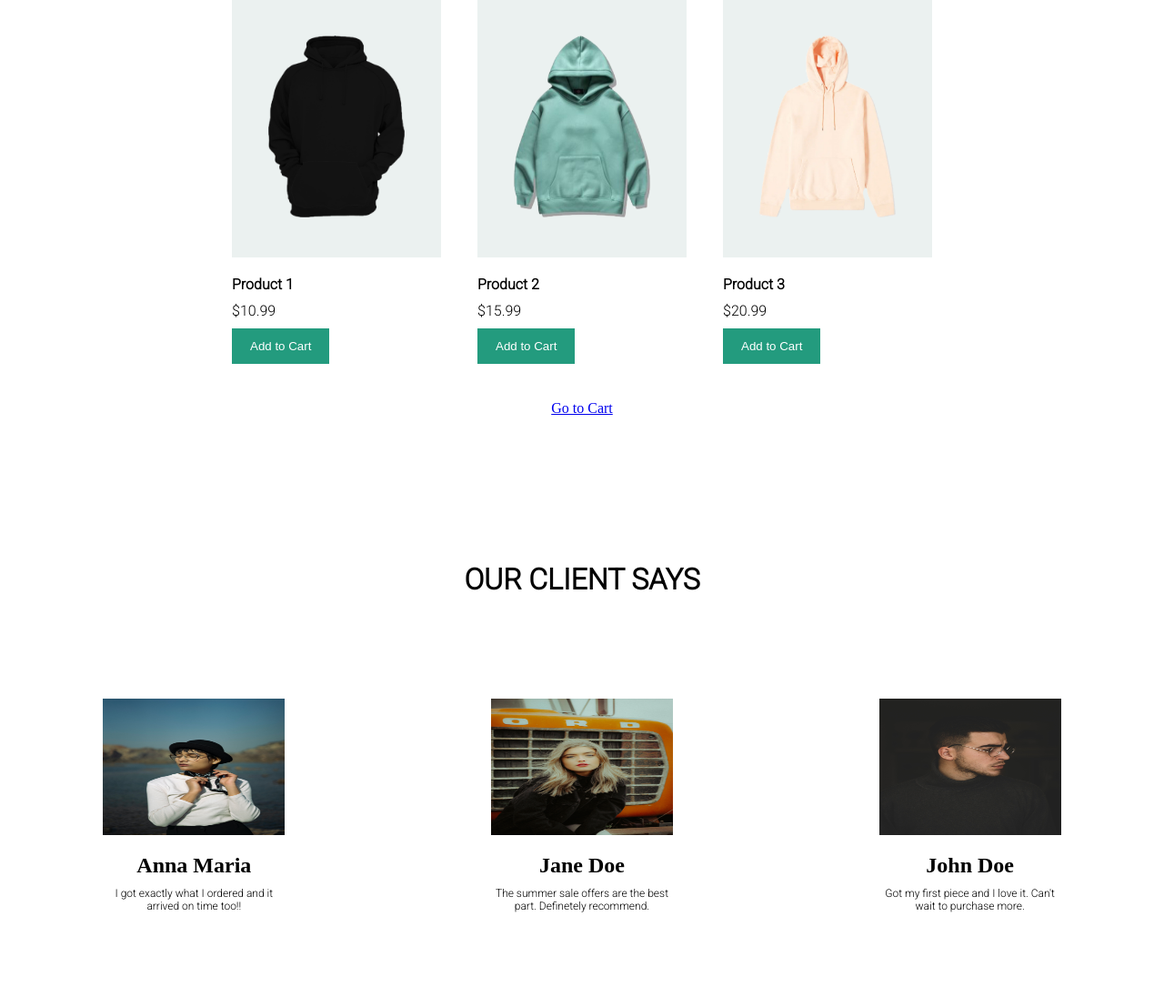
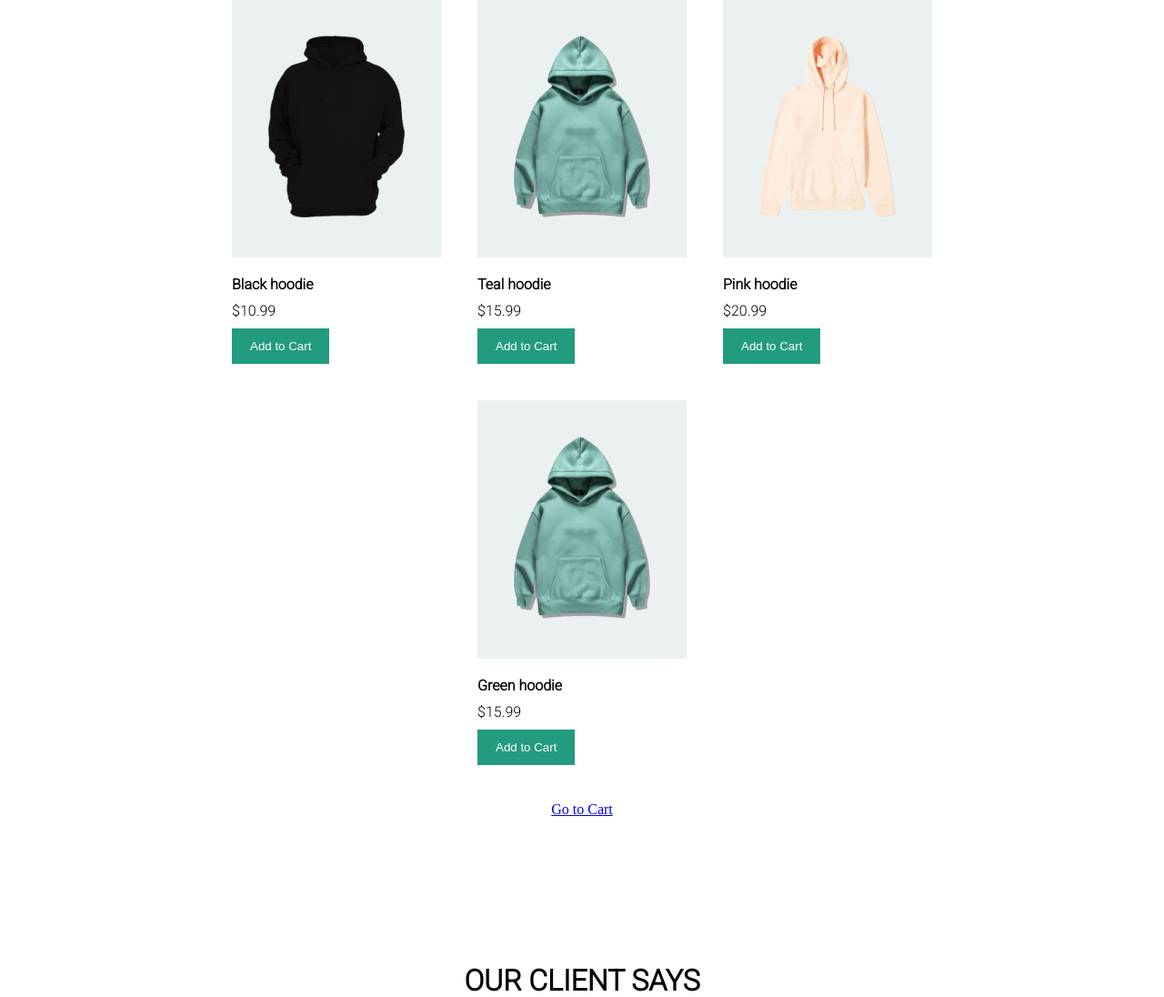
Before and after one commit to barakamukungu/ecommerce_project, a Django app: page / in a window 1280 px wide. Shown: the part 1694-2790 px from the top of the page at 91% size. Run offline with Django 5.2, Linux system fonts and the light colour scheme.

Commit message:
Fix cart page

```diff
--- a/store/templates/store/home.html
+++ b/store/templates/store/home.html
@@ -86,27 +86,36 @@
           <div class="item-layer">
             <img src="/ecommerce_project/store/static/seven/2.png" alt="Product 1">
           </div>
-          <h4 class="item-name">Product 1</h4>
+          <h4 class="item-name">Black hoodie</h4>
           <p class="item-price">$10.99</p>
-          <button class="btn-fill">Add to Cart</button>
+          <button class="btn-fill add-to-cart">Add to Cart</button>
         </div>
 
         <div class="item">
           <div class="item-layer">
             <img src="/ecommerce_project/store/static/seven/3.png" alt="Product 2">
           </div>
-          <h4 class="item-name">Product 2</h4>
+          <h4 class="item-name">Teal hoodie</h4>
           <p class="item-price">$15.99</p>
-          <button class="btn-fill">Add to Cart</button>
+          <button class="btn-fill add-to-cart">Add to Cart</button>
         </div>
 
         <div class="item">
           <div class="item-layer">
             <img src="/ecommerce_project/store/static/seven/4.png" alt="Product 3">
           </div>
-          <h4 class="item-name">Product 3</h4>
+          <h4 class="item-name">Pink hoodie</h4>
           <p class="item-price">$20.99</p>
-          <button class="btn-fill">Add to Cart</button>
+          <button class="btn-fill add-to-cart">Add to Cart</button>
+        </div>
+
+        <div class="item">
+          <div class="item-layer">
+            <img src="/ecommerce_project/store/static/seven/3.png" alt="Product 2">
+          </div>
+          <h4 class="item-name">Green hoodie</h4>
+          <p class="item-price">$15.99</p>
+          <button class="btn-fill add-to-cart">Add to Cart</button>
         </div>
       </div>
 
```
